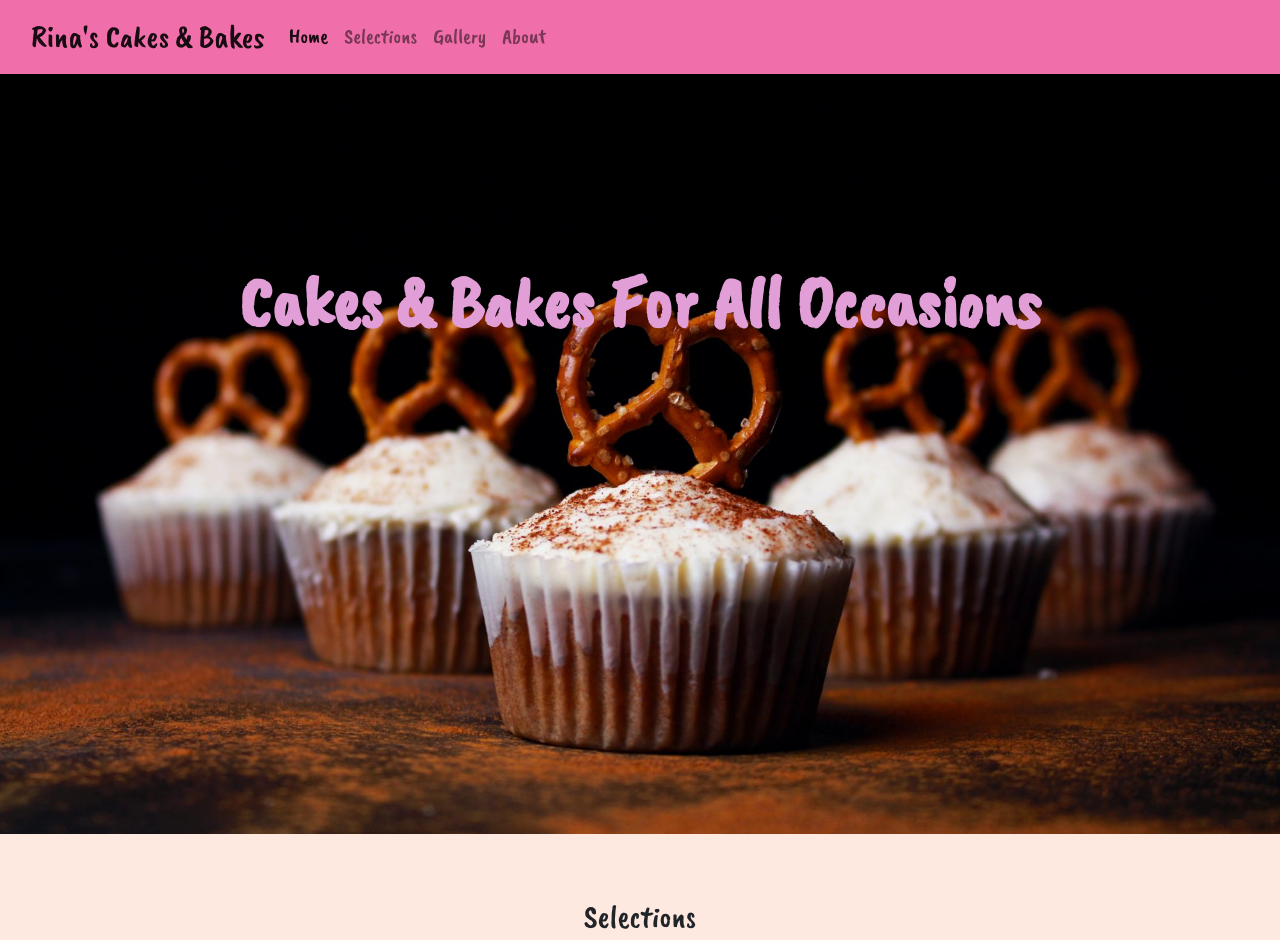
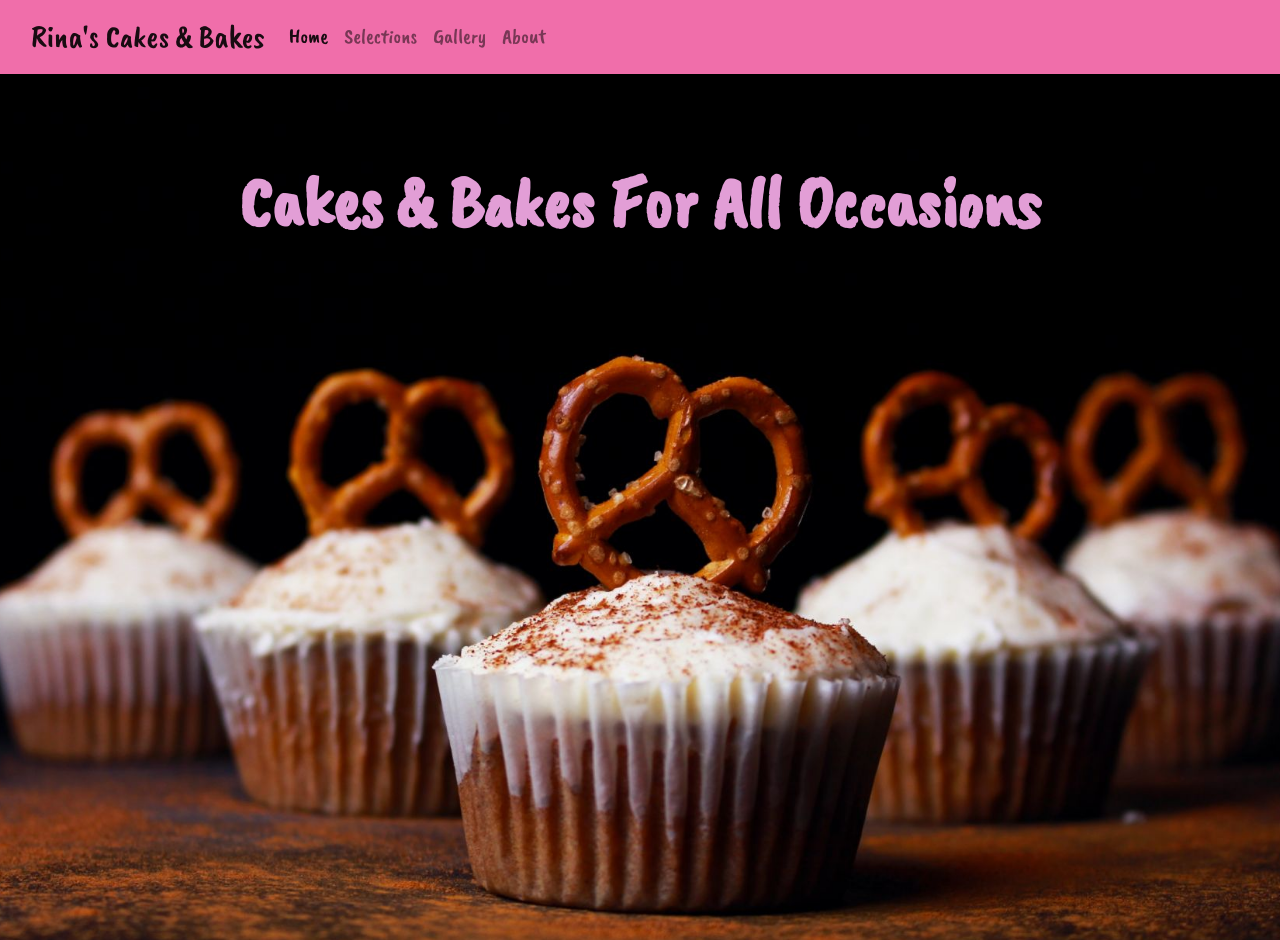
Before and after one commit to Bertythedog/rinascakesv1, a plain HTML site: page index.html in a window 1280 px wide. Shown: the top 940 px of the page. Drawn offline with nearby package versions, Linux system fonts and the light colour scheme.

Commit message:
Add files via upload

```diff
--- a/index.html
+++ b/index.html
@@ -35,7 +35,7 @@
         <div class="container">
             <div class="row">
                 <div class="col-md-12">
-                    <h1 class="display-3" style="text-align: center;color: #e29ed6;font-size: 3erm;margin-top: 50px;padding-top: 50px;letter-spacing: 0;font-weight: bold;">Cakes &amp; Bakes For All Occasions<br></h1>
+                    <h1 class="display-3" style="text-align: center;color: #e29ed6;font-size: 3erm;margin-top: 0px;padding-top: 0;letter-spacing: 0;font-weight: bold;padding-bottom: 300px;">Cakes &amp; Bakes For All Occasions<br></h1>
                 </div>
             </div>
         </div>
```
Also changed, not shown: 1 other file.
